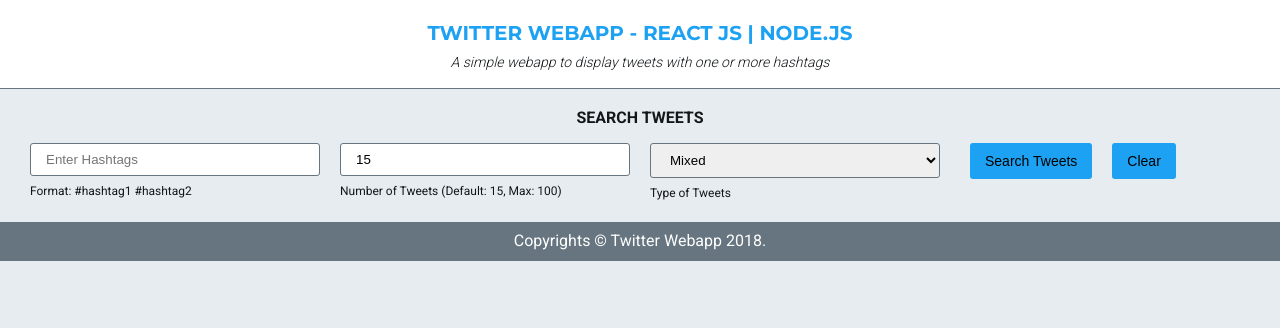
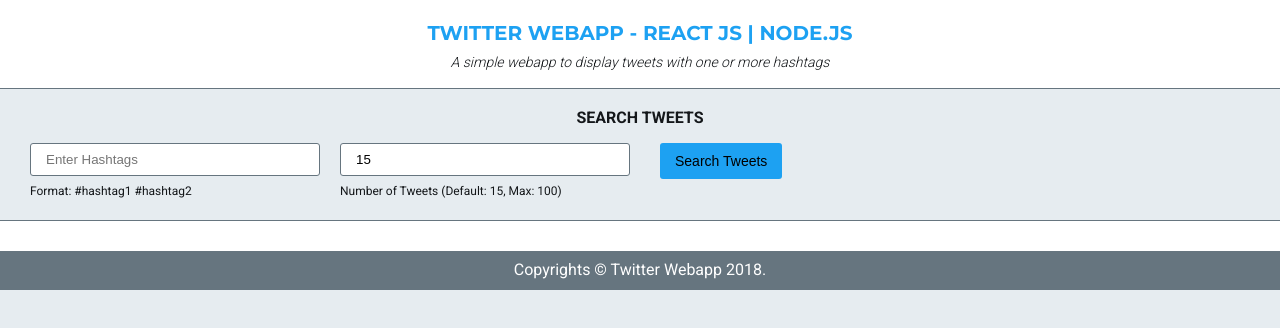
Before and after one commit to imar26/twitter-webapp, a React app: page / in a window 1280 px wide. Shown: the top 328 px of the page. Built offline with nearby package versions, Linux system fonts and the light colour scheme.

Commit message:
getting tweets from twitter api, search form integrated

```diff
--- a/src/App.js
+++ b/src/App.js
@@ -7,16 +7,33 @@
 
 // Container Imports
 import Search from './containers/search/Search';
+import Tweets from './containers/tweets/Tweets';
 
 // Styles
 import './app.scss';
 
 class App extends Component {
+    tweets = [];
+    constructor() {
+        super();
+
+        this.state = {
+            tweets: this.tweets
+        }
+    }
+
+    getTweets(tweetlist) {
+        this.setState({
+            tweets: tweetlist
+        })
+    }
+
     render() {
         return(
             <div>
                 <Header/>
-                <Search/>
+                <Search getTweets={this.getTweets.bind(this)}/>
+                <Tweets tweets={this.state.tweets}/>
                 <Footer/>
             </div>
         )
--- a/src/app.scss
+++ b/src/app.scss
@@ -9,6 +9,7 @@
 @import './styles/header.scss';
 @import './styles/footer.scss';
 @import './styles/search.scss';
+@import './styles/tweets.scss';
 
 body {
     margin: 0;
--- a/src/containers/search/Search.js
+++ b/src/containers/search/Search.js
@@ -1,32 +1,75 @@
+// Imports
 import React, { Component } from 'react';
 
+// Import Services
+import SearchService from '../../services/SearchService';
+
 class Search extends Component {
+    constructor(props) {
+        super(props);
+
+        this.state = {
+            tweetLists: []
+        }
+
+        this.searchService = SearchService.instance;
+    }
+
+    searchTweets(event) {
+        event.preventDefault();
+        let hashtags = this.refs.hashtags.value; //.trim()
+        let hashtagArray = hashtags.split(" ");
+        let searchValue = "";
+        for(let i=0; i<hashtagArray.length; i++) {
+            if(i === hashtagArray.length - 1) {
+                searchValue += hashtagArray[i] + ' -RT';
+            } else {
+                searchValue += hashtagArray[i] + ' OR ';
+            }
+        }
+
+        let number = this.refs.number.value;
+
+        let data = {
+            hashtags: searchValue,
+            number: number
+        }
+
+        this.searchService.searchTweets(data)
+            .then((response) => {
+                this.setState({
+                    tweetLists: response
+                });
+
+                this.props.getTweets(this.state.tweetLists);
+            });
+    }
+
     render() {
         return(
             <section id="search-section">
                 <div>
                     <h4>Search Tweets</h4>
-                    <form id="search-form" className="clearfix">
+                    <form id="searchForm" className="clearfix" onSubmit={this.searchTweets.bind(this)}>
                         <div className="form-group">
-                            <input type="text" placeholder="Enter Hashtags" className="form-control" />
+                            <input type="text" ref="hashtags" placeholder="Enter Hashtags" className="form-control" />
                             <label>Format: #hashtag1 #hashtag2</label>
                         </div>
                         <div className="form-group">
-                            <input type="number" placeholder="Enter Number of Tweets" className="form-control"
+                            <input type="number" ref="number" placeholder="Enter Number of Tweets" className="form-control"
                             defaultValue="15" min="1" max="100" />
                             <label>Number of Tweets (Default: 15, Max: 100)</label>
                         </div>
-                        <div className="form-group">
+                        {/* <div className="form-group">
                             <select className="form-control">
                                 <option value="mixed">Mixed</option>
                                 <option value="recent">Recent</option>
                                 <option value="popular">Popular</option>
                             </select>
                             <label>Type of Tweets</label>
-                        </div>
+                        </div> */}
                         <div className="form-group">
                             <button type="submit">Search Tweets</button>
-                            <button type="submit">Clear</button>
                         </div>
                     </form>
                 </div>
--- /dev/null
+++ b/src/containers/tweet/Tweet.js
@@ -0,0 +1,32 @@
+// Imports
+import React, { Component } from 'react';
+
+class Tweet extends Component {
+    constructor(props) {
+        super(props);
+
+        // console.log(this.props.tweet);
+
+        // created_at
+        // favorite_count
+        // retweet_count
+        // text
+        // user.name
+        // user.screen_name
+    }
+
+    render() {
+        return(
+            <section id="tweets-section">
+                {
+                    this.props.value  + ' - ' +  this.props.tweet.full_text
+                }
+                {/* {
+                    this.props.tweet.retweeted_status.full_text
+                } */}
+            </section>
+        )
+    }
+}
+
+export default Tweet;
--- /dev/null
+++ b/src/containers/tweets/Tweets.js
@@ -0,0 +1,25 @@
+// Imports
+import React, { Component } from 'react';
+
+// Import Containers
+import Tweet from '../tweet/Tweet';
+
+class Tweets extends Component {
+    render() {
+        return(
+            <section id="tweets-section">
+                <div className="tweet-list">
+                    <div className="tweet">
+                        {
+                            this.props.tweets.map((tweet, i) => {
+                                return <Tweet tweet={tweet} value={i + 1} key={tweet.id} />
+                            })
+                        }
+                    </div>
+                </div>
+            </section>
+        )
+    }
+}
+
+export default Tweets;
--- /dev/null
+++ b/src/services/SearchService.js
@@ -0,0 +1,40 @@
+// Imports
+import axios from 'axios';
+
+let _singleton = Symbol();
+
+class SearchService {
+    baseUrl = '';
+    constructor(singletonToken) {
+        if (_singleton !== singletonToken) {
+            throw new Error("Cannot directly instantiate");
+        }
+    }
+
+    static get instance() {
+        if (!this[_singleton]) {
+            this[_singleton] = new SearchService(_singleton);
+        }
+        return this[_singleton];
+    }
+
+    searchTweets(data) {
+        if(process.env.NODE_ENV === 'development') {
+            this.baseUrl = "http://localhost:5000";
+        } else {
+            this.baseUrl = "";
+        }
+
+        let url = this.baseUrl + "/api/search";
+
+        return axios.get(url, {
+                params:data
+            })
+            .then((response) => {
+                return response.data.statuses;
+            });
+    }
+
+}
+
+export default SearchService;
--- a/src/styles/search.scss
+++ b/src/styles/search.scss
@@ -1,5 +1,6 @@
 #search-section {
     padding: 15px 20px;
+    border-bottom: 1px solid $gray;
     h4 {
         text-transform: uppercase;
         text-align: $center;
--- /dev/null
+++ b/src/styles/tweets.scss
@@ -0,0 +1,4 @@
+#tweets-section {
+    background-color: #fff;
+    padding: 15px 20px;
+}
```
Also changed, not shown: index.js (added, +19 -0 lines), package.json (+8 -0 lines), 2 other files (tests, documents, lock files or other folders).
